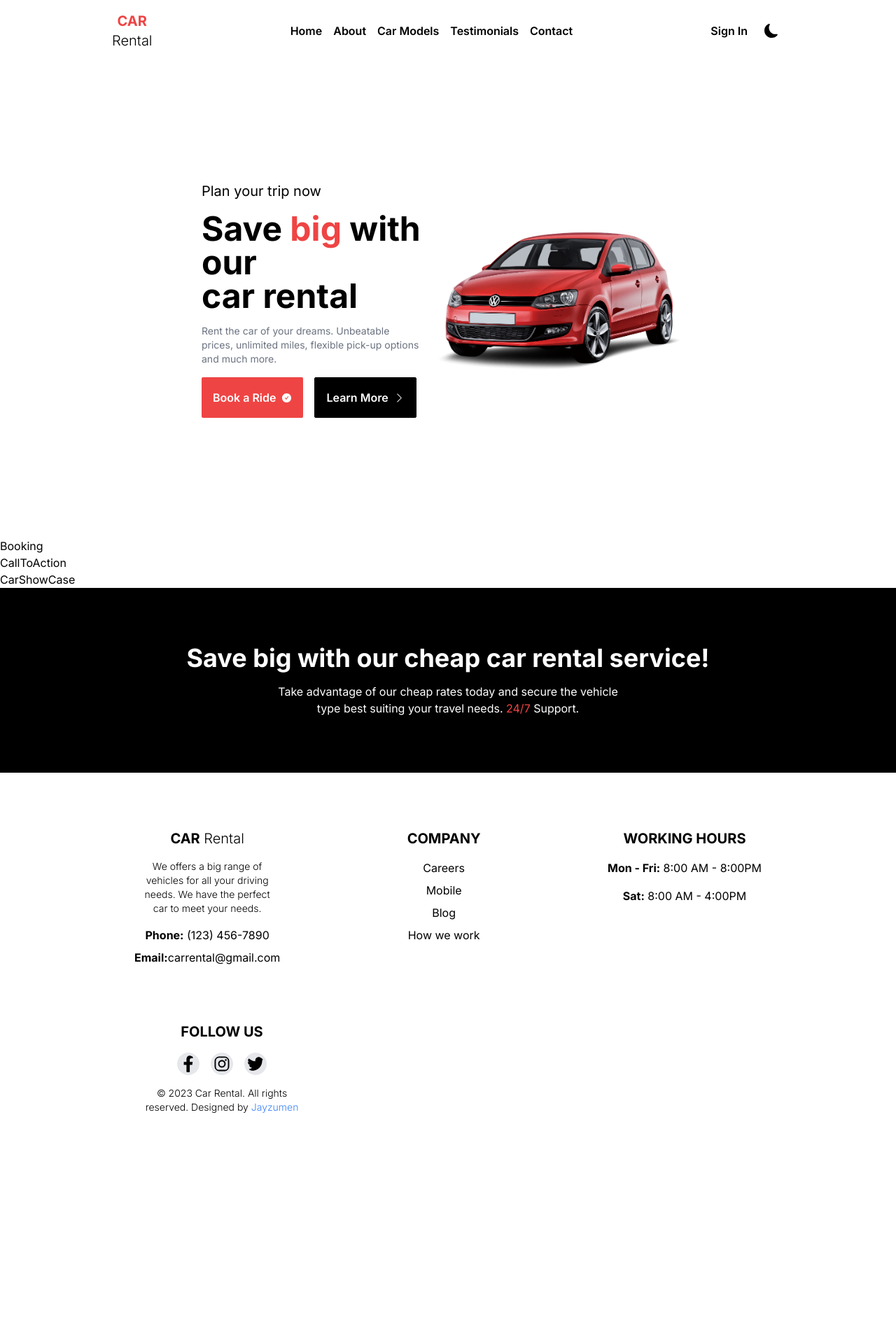
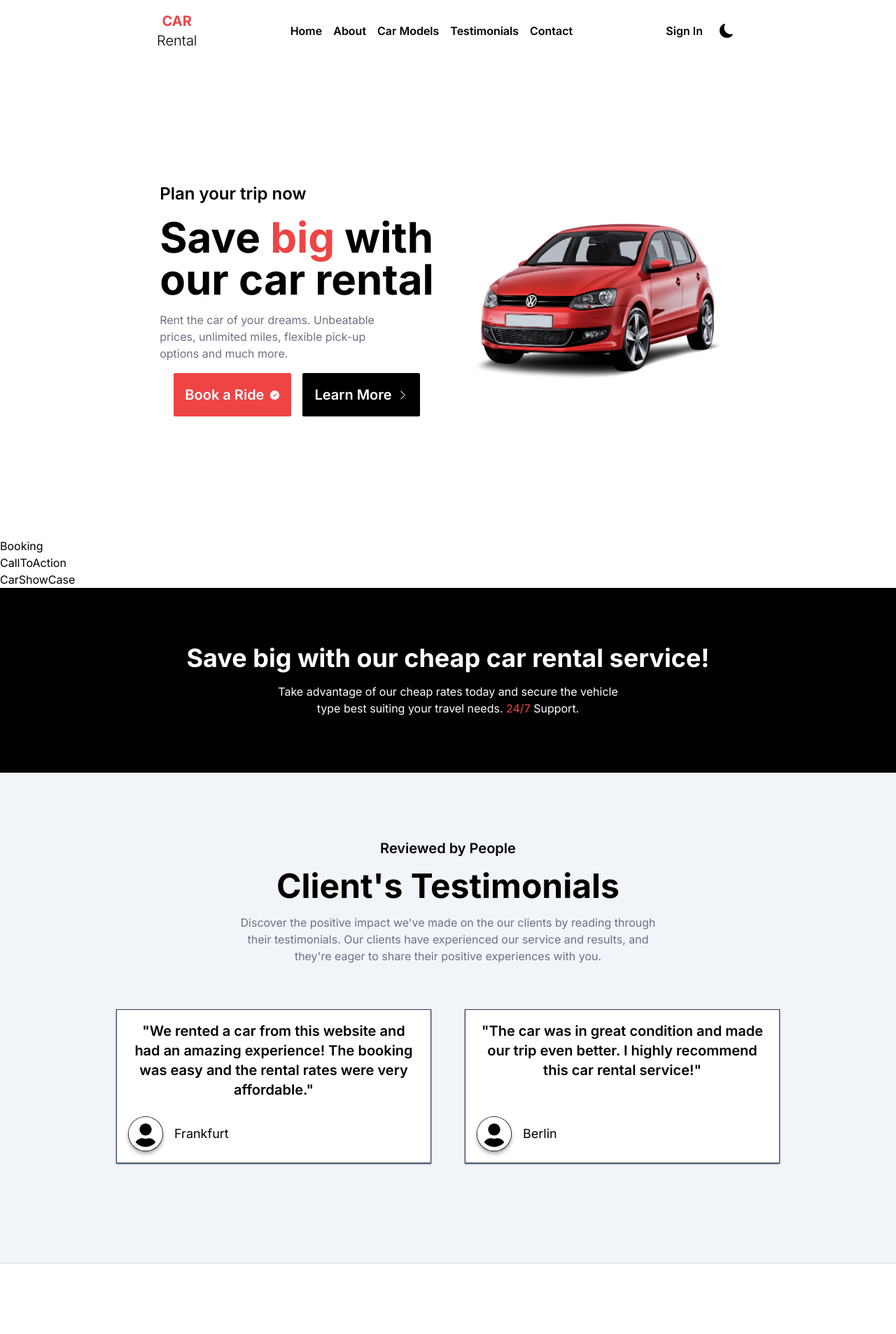
Before and after one commit to Jayzumen/CarRental, a Next.js app: page / in a window 1280 px wide. Shown: the top 1906 px of the page at 70% size. Before the commit the page ends 1672 px from the top, so only its background shows below. Built offline with nearby package versions, Linux system fonts and the light colour scheme; no server answers.

Commit message:
testimonial component

```diff
--- a/src/app/page.tsx
+++ b/src/app/page.tsx
@@ -2,11 +2,12 @@ import Booking from "@/components/HomePage/Booking";
 import CallToAction from "@/components/HomePage/CallToAction";
 import CarShowCase from "@/components/HomePage/CarShowCase";
 import HeroSection from "@/components/HomePage/HeroSection";
+import Testimonials from "@/components/HomePage/Testimonials";
 import Banner from "@/components/util/Banner";
 
 export default function Home() {
   return (
-    <div className="flex flex-col">
+    <div className="flex w-full flex-col">
       <HeroSection />
       <Booking />
       <CallToAction />
@@ -23,6 +24,7 @@ export default function Home() {
           </p>
         </div>
       </Banner>
+      <Testimonials />
     </div>
   );
 }
--- a/src/app/testimonials/page.tsx
+++ b/src/app/testimonials/page.tsx
@@ -5,8 +5,8 @@ export const metadata = {
   description: "Testimonials",
 };
 
-const Testimonials = () => {
+const TestimonialsPage = () => {
   return <div>Testimonials</div>;
 };
 
-export default Testimonials;
+export default TestimonialsPage;
--- a/src/components/Footer/Footer.tsx
+++ b/src/components/Footer/Footer.tsx
@@ -3,13 +3,16 @@ import { FaFacebookF, FaInstagram, FaTwitter } from "react-icons/fa";
 
 const Footer = () => {
   return (
-    <footer className="mt-auto flex items-center p-20">
-      <div className="mx-auto flex flex-wrap justify-center gap-x-12 gap-y-8 text-center lg:w-[80%] lg:justify-between lg:gap-20">
+    <footer className="mt-auto flex items-center justify-center border-t-2 border-gray-200 px-10 py-20 dark:border-gray-800">
+      <div className="flex flex-wrap justify-center gap-x-12 gap-y-8 p-4 text-center lg:justify-around lg:gap-20 2xl:w-[70%]">
         <section className="flex flex-col gap-4">
-          <h4 className="text-xl font-bold">
+          <h5 className="text-xl font-bold text-red-500">
             CAR
-            <span className="font-light"> Rental</span>
-          </h4>
+            <span className="font-light text-black dark:text-white">
+              {" "}
+              Rental
+            </span>
+          </h5>
           <p className="mx-auto max-w-[200px] text-sm font-light">
             We offers a big range of vehicles for all your driving needs. We
             have the perfect car to meet your needs.
@@ -20,24 +23,32 @@ const Footer = () => {
               <span className="font-bold">Phone:</span> (123) 456-7890
             </p>
             <p>
-              <span className="font-bold">Email:</span>
+              <span className="font-bold">Email: </span>
               carrental@gmail.com
             </p>
           </div>
         </section>
 
         <section className="flex flex-col gap-4">
-          <h4 className="text-xl font-bold">COMPANY</h4>
+          <h5 className="text-xl font-bold">COMPANY</h5>
           <ul className="flex flex-col gap-2">
-            <li>Careers</li>
-            <li>Mobile</li>
-            <li>Blog</li>
-            <li>How we work</li>
+            <li className="cursor-pointer transition-colors hover:text-red-500">
+              Careers
+            </li>
+            <li className="cursor-pointer transition-colors hover:text-red-500">
+              Mobile
+            </li>
+            <li className="cursor-pointer transition-colors hover:text-red-500">
+              Blog
+            </li>
+            <li className="cursor-pointer transition-colors hover:text-red-500">
+              How we work
+            </li>
           </ul>
         </section>
 
         <section className="flex flex-col gap-4">
-          <h4 className="text-xl font-bold">WORKING HOURS</h4>
+          <h5 className="text-xl font-bold">WORKING HOURS</h5>
           <p>
             <span className="font-bold">Mon - Fri:</span> 8:00 AM - 8:00PM
           </p>
@@ -47,7 +58,7 @@ const Footer = () => {
         </section>
 
         <section className="flex max-w-[250px] flex-col items-center gap-4">
-          <h4 className="text-xl font-bold">FOLLOW US</h4>
+          <h5 className="text-xl font-bold">FOLLOW US</h5>
           <div className="flex gap-4">
             <FaFacebookF className="h-8 w-8 cursor-pointer rounded-full bg-gray-200 p-1 transition hover:scale-105 dark:text-black " />
             <FaInstagram className="h-8 w-8 cursor-pointer rounded-full bg-gray-200 p-1 transition hover:scale-105 dark:text-black " />
--- a/src/components/HomePage/HeroSection.tsx
+++ b/src/components/HomePage/HeroSection.tsx
@@ -5,19 +5,19 @@ import MainCar from "@/assets/cars/main-car.png";
 
 const HeroSection = () => {
   return (
-    <div className="mx-auto flex min-h-[calc(100vh-120px)] items-center justify-center px-10 lg:w-[80%] lg:justify-between xl:px-40">
+    <div className="flex min-h-[calc(100vh-120px)] items-center justify-center gap-8 px-10 2xl:mx-auto 2xl:w-[70%] 2xl:justify-between">
       {/* Informations */}
       <section className="flex flex-col gap-4 text-center md:text-start">
-        <p className="text-xl">Plan your trip now</p>
-        <h1 className="text-5xl font-bold">
-          Save <span className="text-red-500">big</span> with our{" "}
-          <br className="hidden md:block" /> car rental
+        <p className="text-2xl font-semibold">Plan your trip now</p>
+        <h1 className="text-6xl font-bold">
+          Save <span className="text-red-500">big</span> with{" "}
+          <br className="hidden md:block" /> our car rental
         </h1>
-        <p className="mx-auto max-w-[350px] text-sm text-gray-500 md:mx-0">
+        <p className="max-w-[350px] text-gray-500">
           Rent the car of your dreams. Unbeatable prices, unlimited miles,
           flexible pick-up options and much more.
         </p>
-        <div className="mx-auto flex gap-4 md:mx-0">
+        <div className="flex flex-wrap justify-center gap-4 text-xl">
           <button className="flex items-center gap-2 rounded-sm bg-red-500 p-4 text-white transition duration-300 hover:shadow-md hover:shadow-slate-900 dark:hover:shadow-white">
             <span className="font-semibold">Book a Ride</span>
             <AiFillCheckCircle size={15} />
@@ -30,8 +30,8 @@ const HeroSection = () => {
       </section>
 
       {/* Image */}
-      <section className="hidden lg:block">
-        <Image priority width={500} height={500} src={MainCar} alt="main-car" />
+      <section className="relative hidden md:h-[250px] md:w-[400px] lg:block 2xl:h-[450px] 2xl:w-[800px]">
+        <Image priority fill src={MainCar} alt="main-car" />
       </section>
     </div>
   );
--- a/src/components/HomePage/Testimonials.tsx
+++ b/src/components/HomePage/Testimonials.tsx
@@ -1,7 +1,49 @@
+import Image from "next/image";
 import React from "react";
+import { FaUserCircle } from "react-icons/fa";
 
 const Testimonials = () => {
-  return <div>Testimonials</div>;
+  return (
+    <div className="flex min-h-[calc(100vh-100px)] flex-col justify-center gap-4 bg-slate-100 text-center dark:bg-[#121212]">
+      <p className="text-xl font-semibold">Reviewed by People</p>
+      <h3 className="text-5xl font-bold">Client&apos;s Testimonials</h3>
+      <p className="mx-auto max-w-[600px] text-gray-500">
+        Discover the positive impact we've made on the our clients by reading
+        through their testimonials. Our clients have experienced our service and
+        results, and they're eager to share their positive experiences with you.
+      </p>
+      <div className="my-12 flex flex-wrap justify-center gap-12">
+        <section className="flex max-w-[450px] flex-col gap-4 border border-gray-700 bg-white p-4 shadow-sm shadow-gray-700 dark:bg-[#141414]">
+          <p className="min-h-[120px] text-xl font-semibold">
+            "We rented a car from this website and had an amazing experience!
+            The booking was easy and the rental rates were very affordable."
+          </p>
+          <div className="flex items-center gap-2">
+            <FaUserCircle
+              size={50}
+              className="rounded-full bg-black text-white shadow-md shadow-gray-400"
+            />
+            <p className="text-xl font-semibold"></p>
+            <p className="text-lg">Frankfurt</p>
+          </div>
+        </section>
+        <section className="flex max-w-[450px] flex-col gap-4 border border-gray-700 bg-white p-4 shadow-sm shadow-gray-700 dark:bg-[#141414]">
+          <p className="min-h-[120px] text-xl font-semibold">
+            "The car was in great condition and made our trip even better. I
+            highly recommend this car rental service!"
+          </p>
+          <div className="flex items-center gap-2">
+            <FaUserCircle
+              size={50}
+              className="rounded-full bg-black text-white shadow-md shadow-gray-400"
+            />
+            <p className="text-xl font-semibold"></p>
+            <p className="text-lg">Berlin</p>
+          </div>
+        </section>
+      </div>
+    </div>
+  );
 };
 
 export default Testimonials;
--- a/src/components/Nav/Navbar.tsx
+++ b/src/components/Nav/Navbar.tsx
@@ -29,7 +29,7 @@ export const links = [
 
 const Navbar = () => {
   return (
-    <header className="m-auto py-4 lg:w-[80%]">
+    <header className="m-auto py-4 xl:w-[70%]">
       <nav className="flex w-full items-center justify-between px-8">
         {/* Logo */}
         <section className="flex flex-col items-center">
--- a/src/components/util/Banner.tsx
+++ b/src/components/util/Banner.tsx
@@ -6,7 +6,7 @@ type Props = {
 
 const Banner = ({ children }: Props) => {
   return (
-    <div className=" bg-black p-20 text-white dark:bg-white dark:text-black">
+    <div className="bg-black p-20 text-white dark:bg-white dark:text-black">
       {children}
     </div>
   );
```
